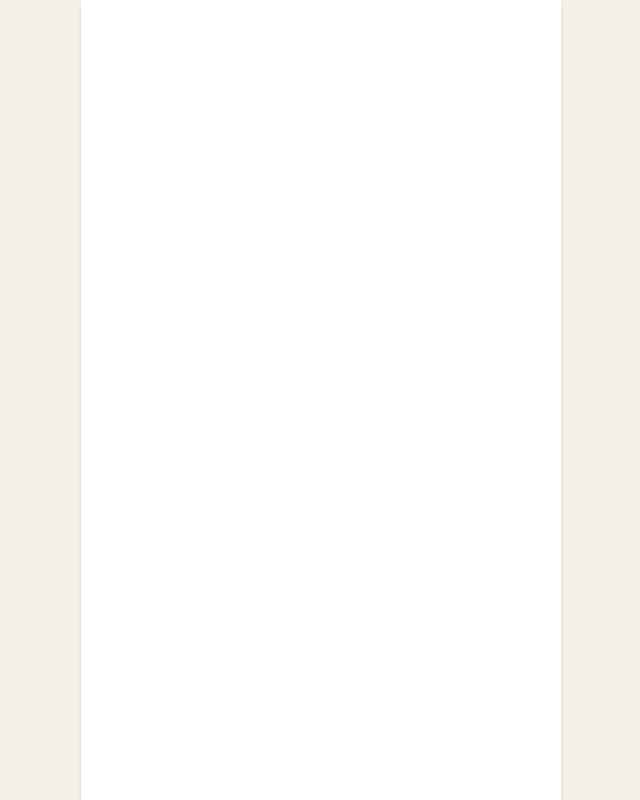
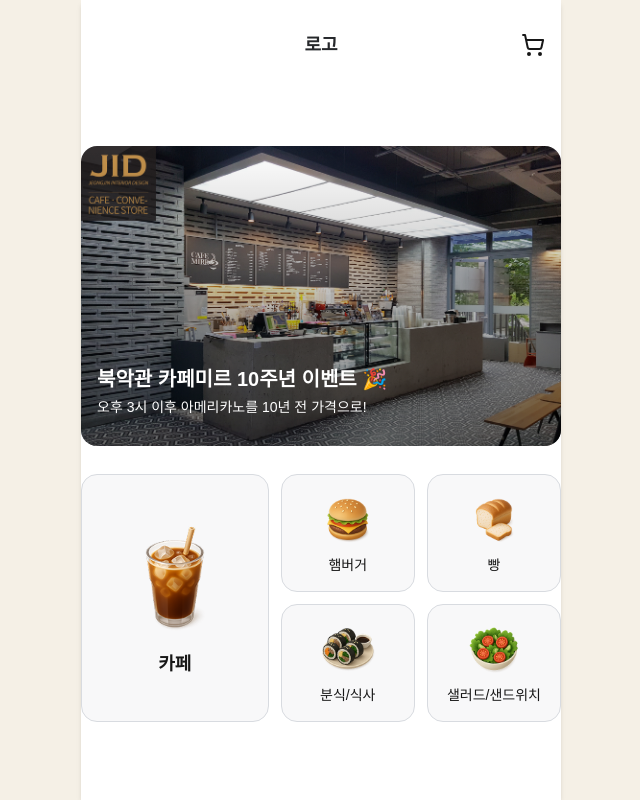
Before and after one commit to KoominEat/KoominEat-FE, a Next.js app: page / in a window 1280 px wide. Shown: the whole page, without its empty margins (319-959 px from the left). Built offline with nearby package versions, Linux system fonts and the light colour scheme; a web font is replaced by a local one.

Commit message:
feat: main page

```diff
--- a/src/app/page.tsx
+++ b/src/app/page.tsx
@@ -1,3 +1,5 @@
+import Main from "./components/Main";
+
 export default function Home() {
-  return <></>;
+  return <Main />;
 }
```
